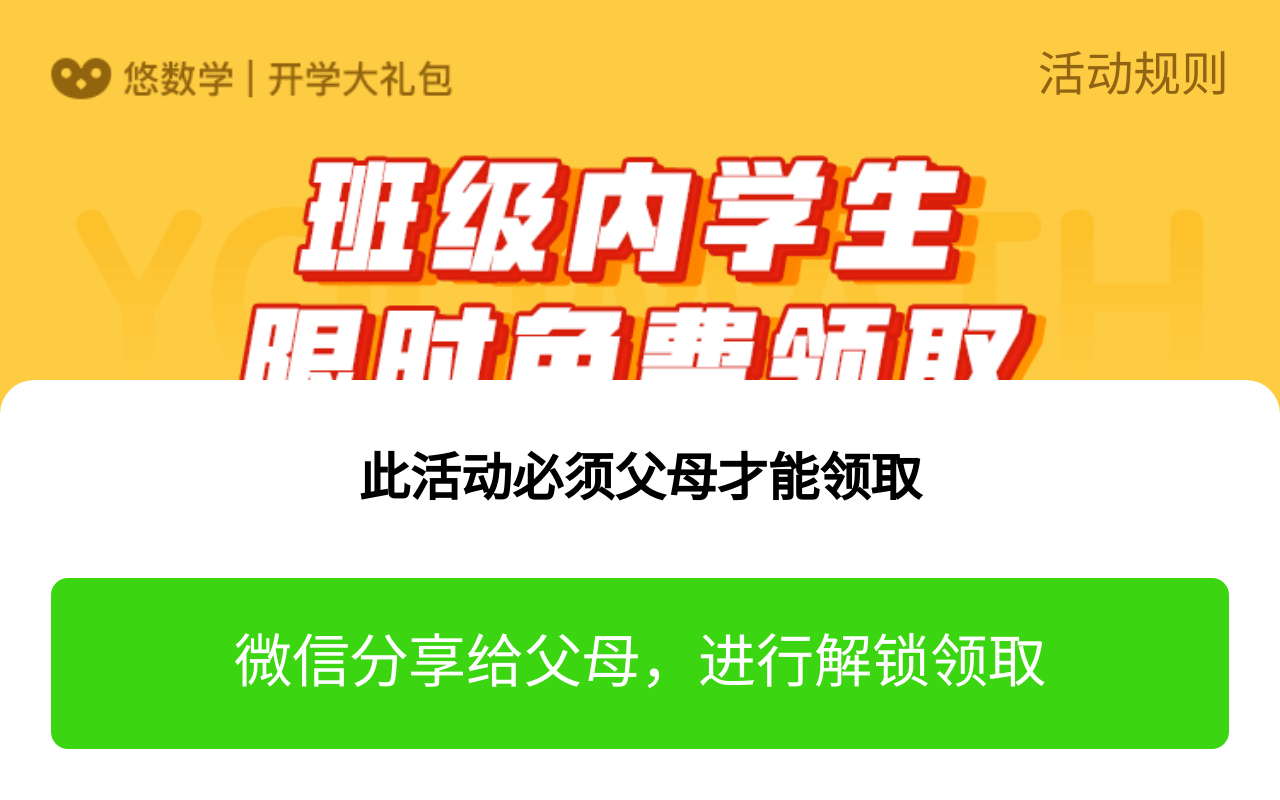
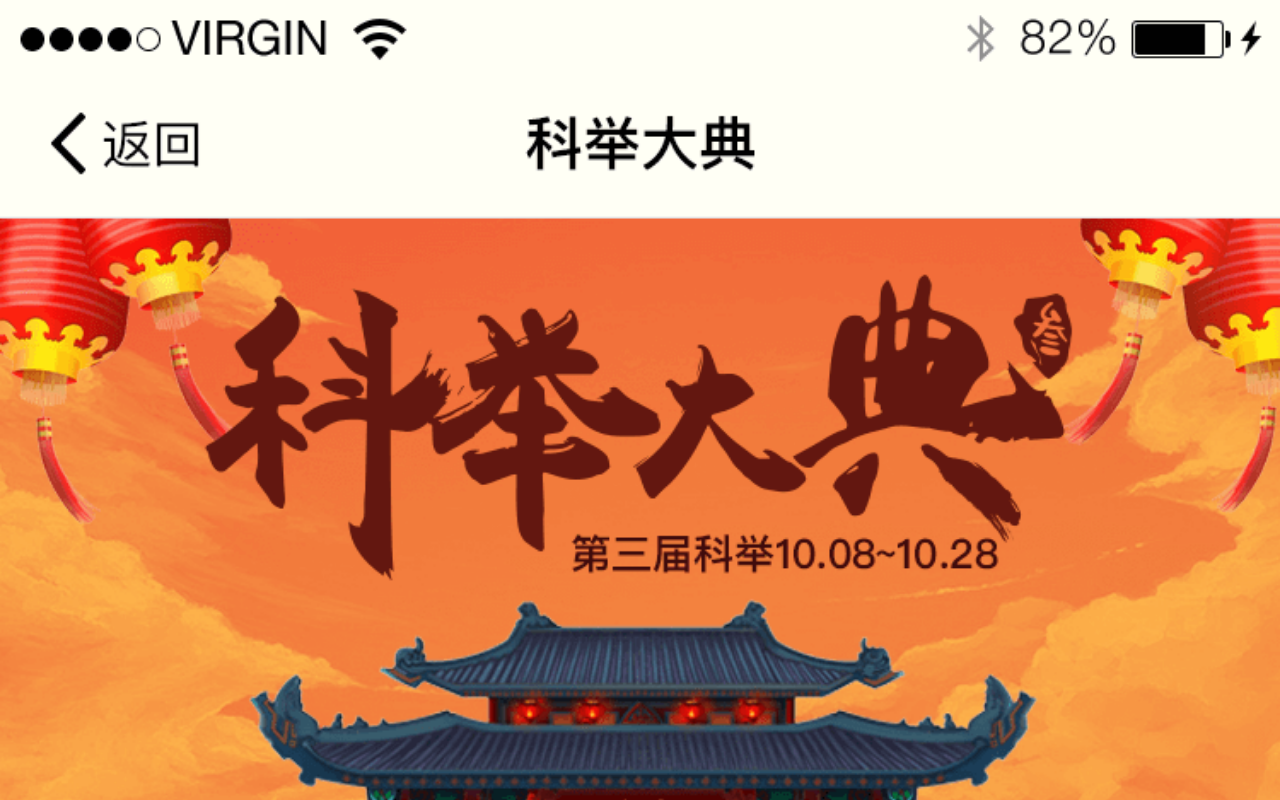
Before and after one commit to wcdxhl0117/react-base-learn, a React (Create React App) app: page / in a window 1280 px wide. Shown: the top 800 px of the page. Built offline with nearby package versions, Linux system fonts and the light colour scheme.

Commit message:
官方文档学习

```diff
--- a/src/App.js
+++ b/src/App.js
@@ -3,6 +3,7 @@ import axios from 'axios'
 import { BrowserRouter, Route } from 'react-router-dom'
 import Login from './wechat/login/'
 import Shore from './wechat/home/'
+import Doc from './doc-learn/'
 
 class App extends Component {
 	constructor(props) {
@@ -12,7 +13,7 @@ class App extends Component {
     return (
       <BrowserRouter>
         <div className="container">
-					<Route path='/' exact component={Shore}></Route>
+					<Route path='/' exact component={Doc}></Route>
           <Route path='/share' exact component={Shore}></Route>
           <Route path='/login' exact component={Login}></Route>
         </div>
--- /dev/null
+++ b/src/doc-learn/index.js
@@ -0,0 +1,32 @@
+import React, { Component } from 'react';
+import './style.js';
+import {
+	Wrapper
+} from './style';
+
+class doc extends Component {
+	constructor(props) {
+	  super(props);
+		this.state = {
+
+		}
+	}
+  render() {
+    return (
+			<Wrapper>
+				{/* 掩护 */}
+				<img src={require("./1.png")} alt="" />
+
+				{/* doc学习 */}
+
+
+
+
+			</Wrapper>
+    );
+  }
+
+
+}
+
+export default doc;
--- /dev/null
+++ b/src/doc-learn/style.js
@@ -0,0 +1,8 @@
+import styled from 'styled-components';
+
+export const Wrapper = styled.div`
+  img{
+    height: auto;
+    width: 100%;
+  }
+`;
```
Also changed, not shown: src/doc-learn/1.png (added).
